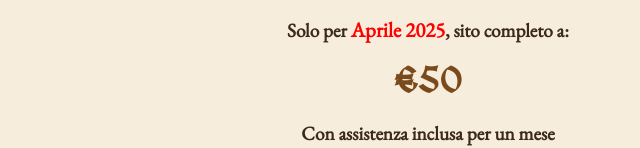
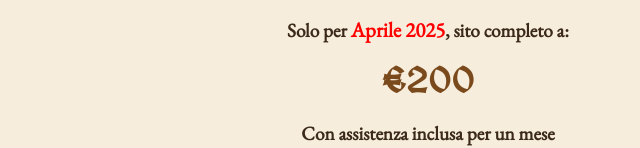
Before and after one commit to Arthurveo99/scriptoriumweb, a plain HTML site: page index.html in a window 1280 px wide. Shown: the part 805-953 px from the top of the page, 212-852 px from the left. Drawn offline with nearby package versions, Linux system fonts and the light colour scheme.

Commit message:
Update index.html

```diff
--- a/index.html
+++ b/index.html
@@ -198,7 +198,7 @@
   <div class="highlight">
     <h2>Offerta speciale:</h2>
     <p>Solo per <b style="color:red; font-size:1.3rem">Aprile 2025</b>, sito completo a:</p>
-    <div class="price-tag">€50</div>
+    <div class="price-tag">€200</div>
     <p>Con assistenza inclusa per un mese</p>
   </div>
 
```
